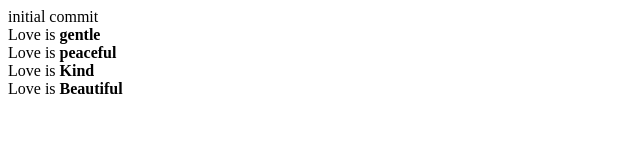
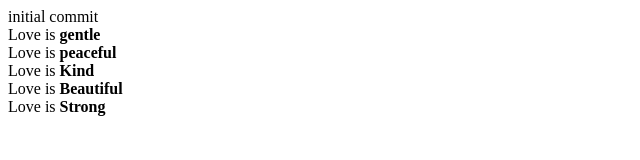
Before and after one commit to alexbonsu08/Active-Love-Alex1, a plain HTML site: page index.html in a window 1280 px wide. Shown: the full height of the page, 0-640 px from the left. Drawn offline with Linux system fonts and the light colour scheme.

Commit message:
Update index.html
added love is strong

```diff
--- a/index.html
+++ b/index.html
@@ -11,6 +11,8 @@
     Love is  <strong> gentle</strong> <br>
     Love is  <strong> peaceful</strong> <br>
     Love is <strong> Kind</strong> <br>
-    Love is <strong>Beautiful</strong>
+    Love is <strong>Beautiful</strong> <br>
+    Love is <strong>Strong</strong>
+
 </body>
 </html>
```
